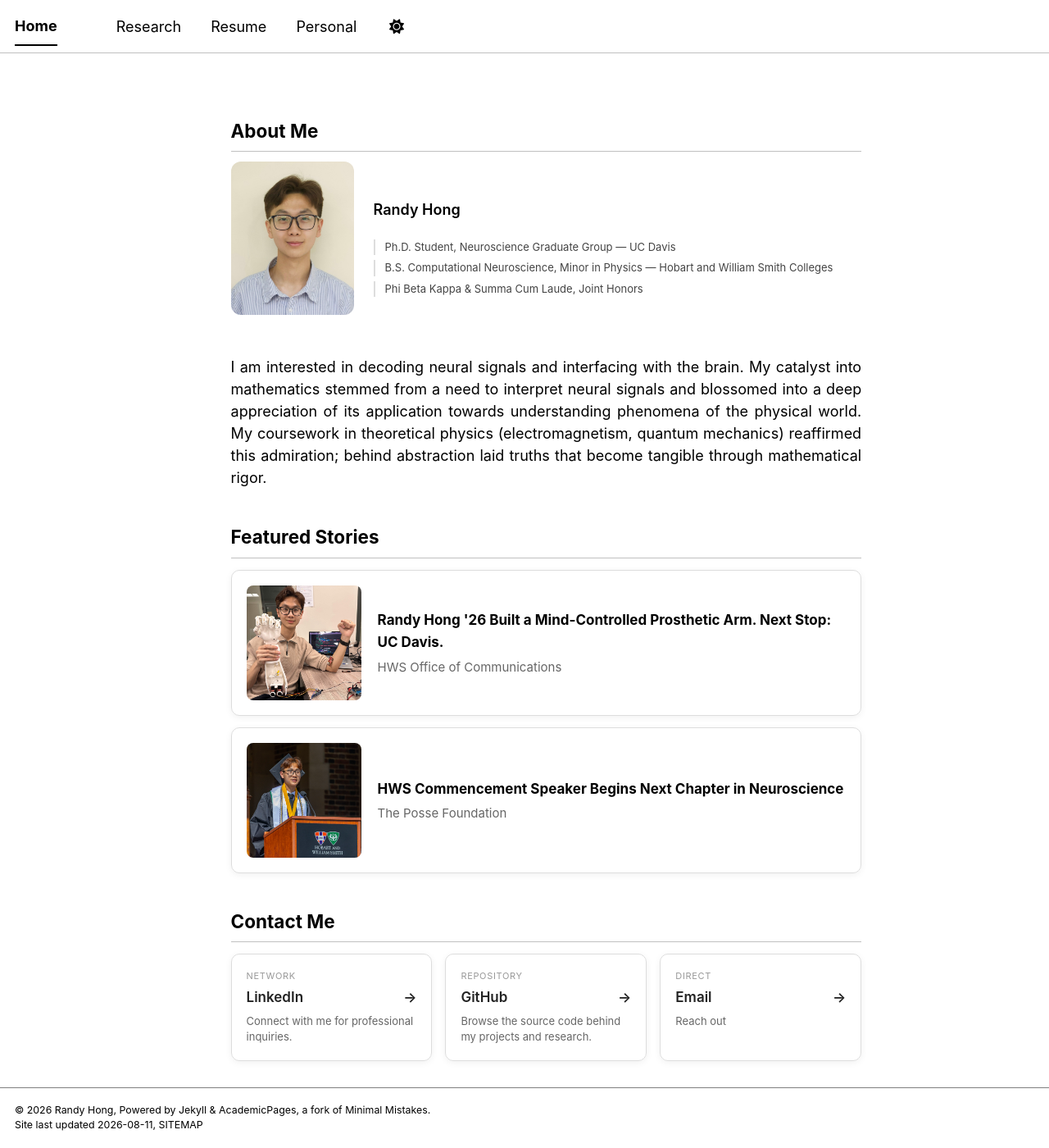
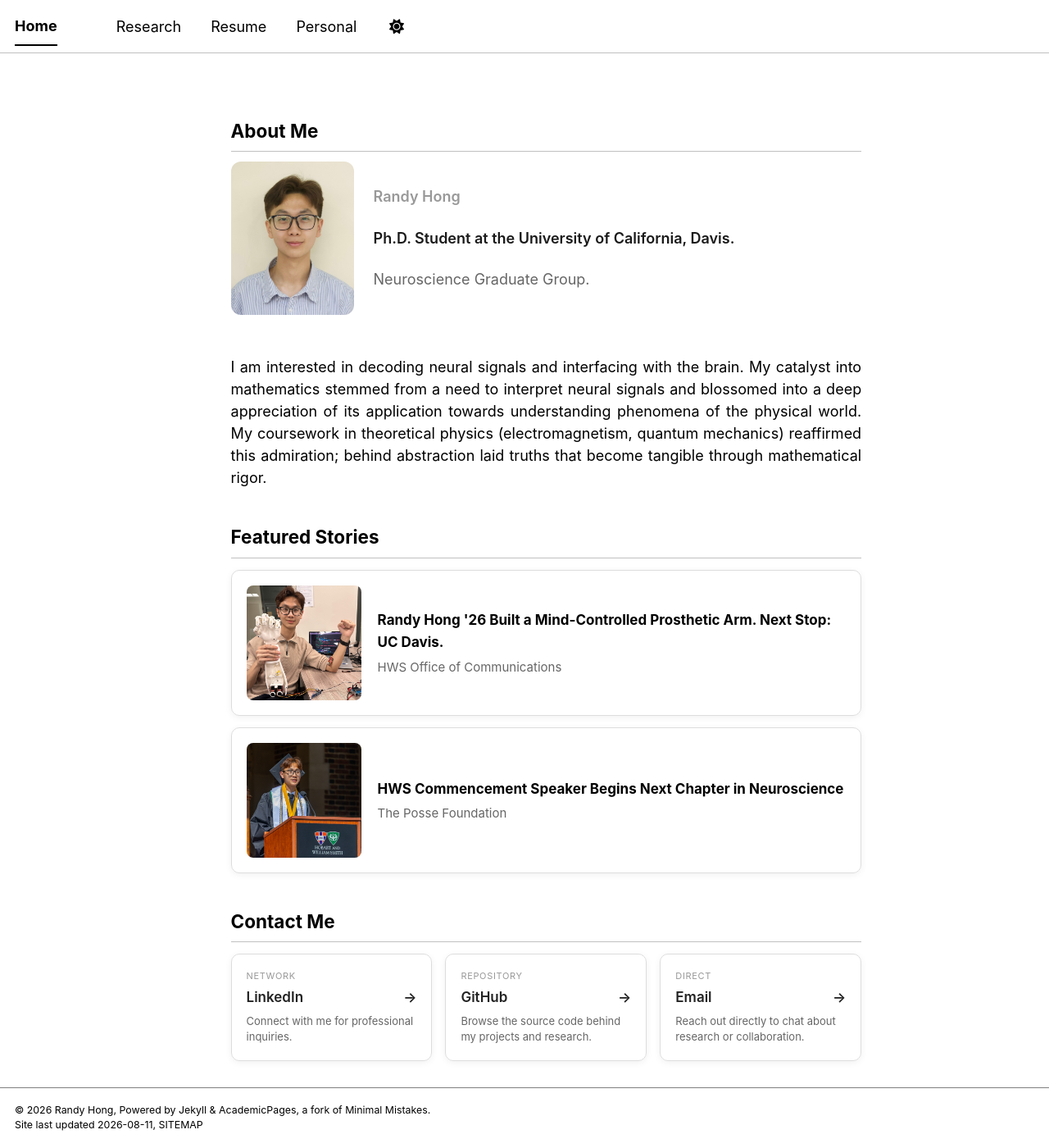
Before and after one commit to randyhongg/randyhongg.github.io, a Jekyll site: the page built from _pages/about.md, in a window 1280 px wide and 1400 px high. Shown: the whole window at 82% size. Built offline with Jekyll 4.4.1, drawn with Linux system fonts in a browser that asks for light colours; a style sheet for code colours, icons or effects is not loaded; some of the changed lines change nothing that is shown.

Commit message:
Update about.md

```diff
--- a/_pages/about.md
+++ b/_pages/about.md
@@ -42,25 +42,21 @@ redirect_from:
   flex-shrink: 0;
 }
 .profile-name {
+  font-size: 18px;
+  font-weight: 600;
+  margin: 0 0 12px;
+  color: #999;
+}
+.profile-statement {
   font-size: 20px;
   font-weight: 600;
-  margin: 0 0 10px;
+  margin: 0 0 4px;
+  color: #1a1a1a;
 }
-.profile-facts {
+.profile-subtitle {
+  font-size: 15px;
+  color: #666;
   margin: 0;
-  padding: 0;
-  list-style: none;
-}
-.profile-facts li {
-  font-size: 13px;
-  line-height: 1.5;
-  color: #444;
-  margin: 0 0 6px;
-  padding-left: 12px;
-  border-left: 2px solid #ddd;
-}
-.profile-facts li:last-child {
-  margin-bottom: 0;
 }
 .contact-links {
   display: flex;
@@ -127,12 +123,8 @@ redirect_from:
 <div markdown="1">
 
 <p class="profile-name">Randy Hong</p>
-
-<ul class="profile-facts">
-<li>Ph.D. Student, Neuroscience Graduate Group &mdash; UC Davis</li>
-<li>B.S. Computational Neuroscience, Minor in Physics &mdash; Hobart and William Smith Colleges</li>
-<li>Phi Beta Kappa &amp; Summa Cum Laude, Joint Honors</li>
-</ul>
+<p class="profile-statement">Ph.D. Student at the University of California, Davis.</p>
+<p class="profile-subtitle">Neuroscience Graduate Group.</p>
 
 </div>
 
@@ -177,4 +169,6 @@ I am interested in decoding neural signals and interfacing with the brain. My ca
   <a class="contact-card reveal" href="mailto:randytranhong@gmail.com">
     <p class="contact-label">Direct</p>
     <p class="contact-title">Email <span class="contact-arrow">→</span></p>
-    <p class="contact-desc">Reach out
+    <p class="contact-desc">Reach out directly to chat about research or collaboration.</p>
+  </a>
+</div>
```
